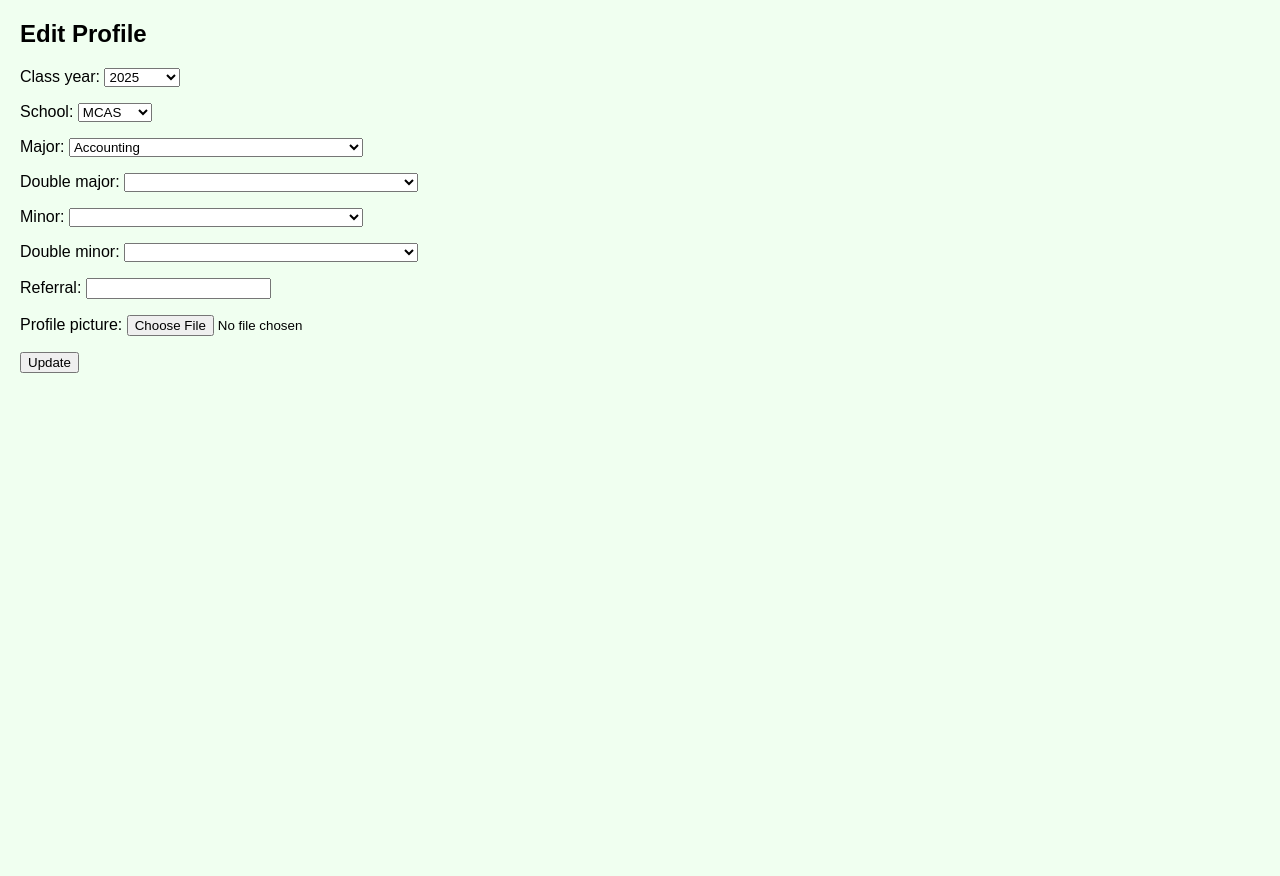
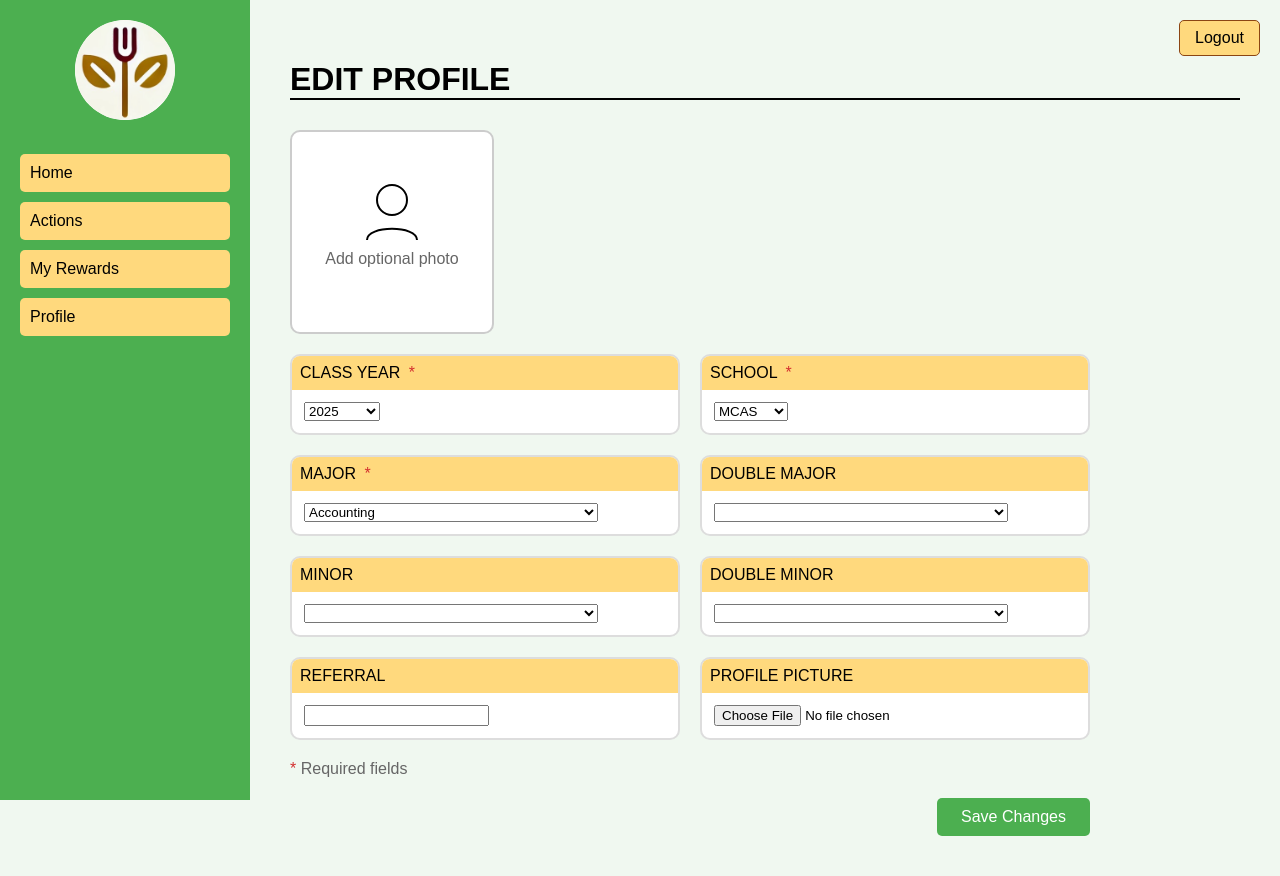
Before and after one commit to CSCI3356-Fall2024/Joaks, a Django app: page /edit-profile/ in a window 1280 px wide. Before the commit the page ends 373 px from the top, so only its background shows below. Run offline with Django 5.2, Linux system fonts and the light colour scheme; the visitor is signed in with stand-in values (Sample User, id 1).

Commit message:
Save local changes before pulling

```diff
--- a/mysite/main/models.py
+++ b/mysite/main/models.py
@@ -1,5 +1,6 @@
 from django.contrib.auth.models import AbstractUser
 from django.db import models
+from .majors import MAJORS
 
 # Create your models here.
 
@@ -11,10 +12,10 @@ class CustomUser(AbstractUser):
     role = models.CharField(max_length=20, choices=CHOICES, default='student')
     class_year = models.CharField(max_length=50, blank=True)
     school = models.CharField(max_length=50, blank=True)
-    major = models.CharField(max_length=50, blank=True)
-    double_major = models.CharField(max_length=50, blank=True)
-    minor = models.CharField(max_length=50, blank=True)
-    double_minor = models.CharField(max_length=50, blank=True)
+    major = models.CharField(max_length=50, choices=MAJORS, blank=True)
+    double_major = models.CharField(max_length=50, choices=MAJORS, blank=True)
+    minor = models.CharField(max_length=50, choices=MAJORS, blank=True)
+    double_minor = models.CharField(max_length=50, choices=MAJORS, blank=True)
     referral = models.CharField(max_length=50, blank=True)
     profile_picture = models.ImageField(upload_to='profile_pictures/', blank=True, null=True)
     finished_profile = models.BooleanField(default=False)
--- a/mysite/templates/edit_profile.html
+++ b/mysite/templates/edit_profile.html
@@ -1,19 +1,69 @@
+{% extends 'base.html' %}
+{% block title %}Edit Profile{% endblock %}
+{% block content %}
+<div style="padding: 20px;">
+    <!-- Profile Header -->
+    <h1 style="border-bottom: 2px solid black; margin-bottom: 30px;">EDIT PROFILE</h1>
 
+    <form method="post" enctype="multipart/form-data" style="max-width: 800px;">
+        {% csrf_token %}
 
-<title>Edit Profile</title>
-<h2>Edit Profile</h2>
+        <!-- Profile Photo Section -->
+        <div style="width: 200px; height: 200px; border: 2px solid #ccc; border-radius: 10px; margin-bottom: 20px; display: flex; flex-direction: column; align-items: center; justify-content: center; background-color: white;">
+            {% if request.user.profile_picture %}
+            <img src="{{ request.user.profile_picture.url }}" alt="Profile Picture" style="width: 100%; height: 100%; object-fit: cover; border-radius: 10px;">
+            {% else %}
+            <svg width="60" height="60" viewBox="0 0 60 60">
+                <circle cx="30" cy="20" r="15" stroke="black" stroke-width="2" fill="none"/>
+                <path d="M5 60 C5 45, 55 45, 55 60" stroke="black" stroke-width="2" fill="none"/>
+            </svg>
+            <p style="color: #666; margin-top: 10px;">Add optional photo</p>
+            {% endif %}
+        </div>
 
-<form method="post" enctype="multipart/form-data">
-    {% csrf_token %}
-    {{form.as_p}}
-    <button type="submit", name="save">Update</button>
-</form>
+        <!-- Form Fields Container -->
+        <div style="display: grid; grid-template-columns: 1fr 1fr; gap: 20px;">
+            {% for field in form %}
+            <div style="border: 2px solid #ddd; border-radius: 10px; background-color: white;">
+                <div style="background-color: #ffd97d; padding: 8px; border-radius: 8px 8px 0 0;">
+                    {{ field.label|upper }}
+                    {% if field.field.required %}
+                    <span style="color: #d32f2f; margin-left: 4px;">*</span>
+                    {% endif %}
+                </div>
+                <div style="padding: 12px;">
+                    {{ field }}
+                    {% if field.help_text %}
+                    <p style="color: #666; font-size: 0.875rem; margin-top: 4px;">{{ field.help_text }}</p>
+                    {% endif %}
+                    {% if field.errors %}
+                    <p style="color: #d32f2f; font-size: 0.875rem; margin-top: 4px;">{{ field.errors|join:", " }}</p>
+                    {% endif %}
+                </div>
+            </div>
+            {% endfor %}
+        </div>
 
-<style>
-    body {
-        font-family: Arial, sans-serif;
-        margin: 20;
-        padding: 0;
-        background-color: #f0fff0;
-    }
-</style>
+        <!-- Required Fields Note -->
+        <div style="margin-top: 20px; color: #666;">
+            <span style="color: #d32f2f;">*</span> Required fields
+        </div>
+
+        <!-- Save Button -->
+        <div style="text-align: right; margin-top: 20px;">
+            <button type="submit" name="save" style="
+                background-color: #4CAF50;
+                color: white;
+                padding: 10px 24px;
+                border: none;
+                border-radius: 5px;
+                cursor: pointer;
+                font-size: 16px;
+                transition: background-color 0.3s;
+            ">
+                Save Changes
+            </button>
+        </div>
+    </form>
+</div>
+{% endblock %}
--- a/mysite/templates/rewards.html
+++ b/mysite/templates/rewards.html
@@ -4,5 +4,5 @@
 
 {% block content %}
 <h1>My Rewards</h1>
-<p>Welcome to the rewards page, @{{ request.user }}.</p>
+<p>Welcome to the rewards page, {{ request.user.get_full_name }}.</p>
 {% endblock %}
```
Also changed, not shown: mysite/templates/actions.html (+0 -13 lines), mysite/templates/profile.html (+5 -5 lines), mysite/main/migrations/0009_alter_customuser_role.py (added), mysite/main/migrations/0010_alter_customuser_double_major_and_more.py (added), mysite/media/profile_pictures/Image-08.jpg (added), mysite/media/profile_pictures/initials.png (added).
